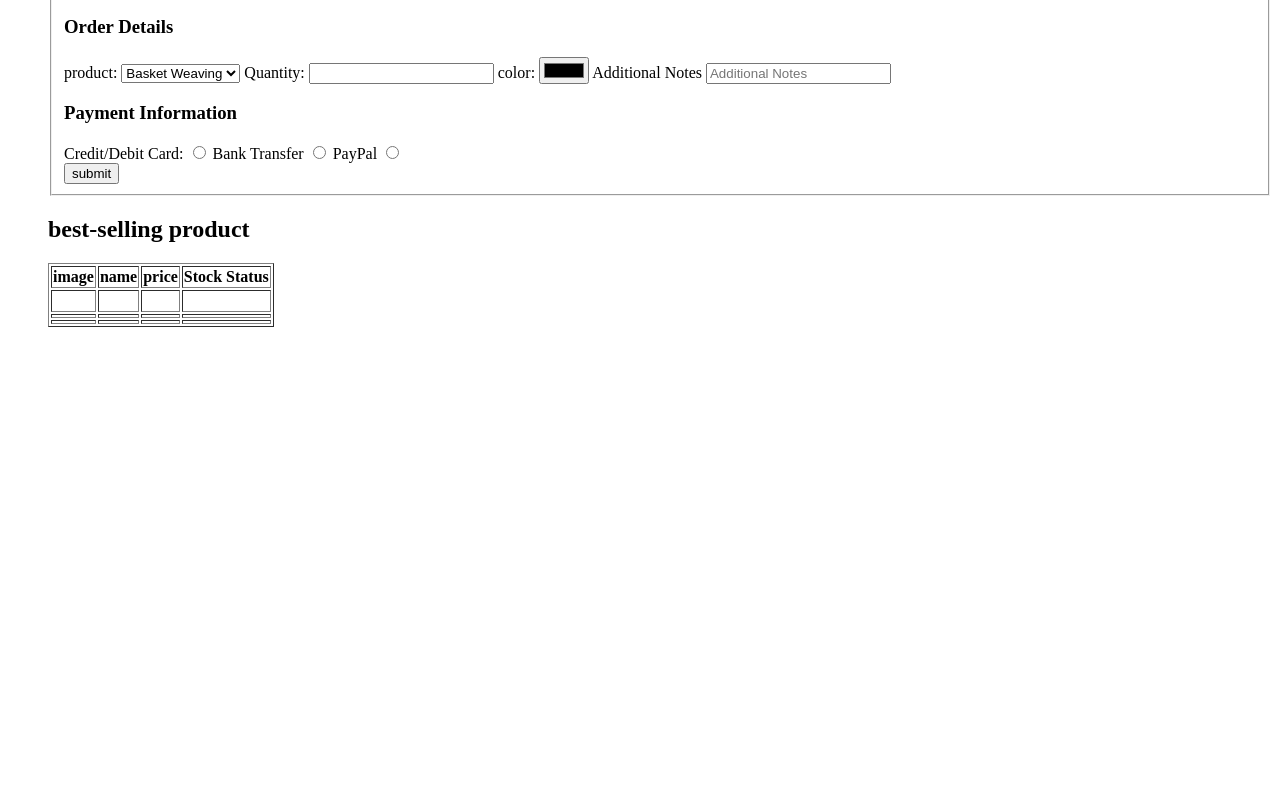
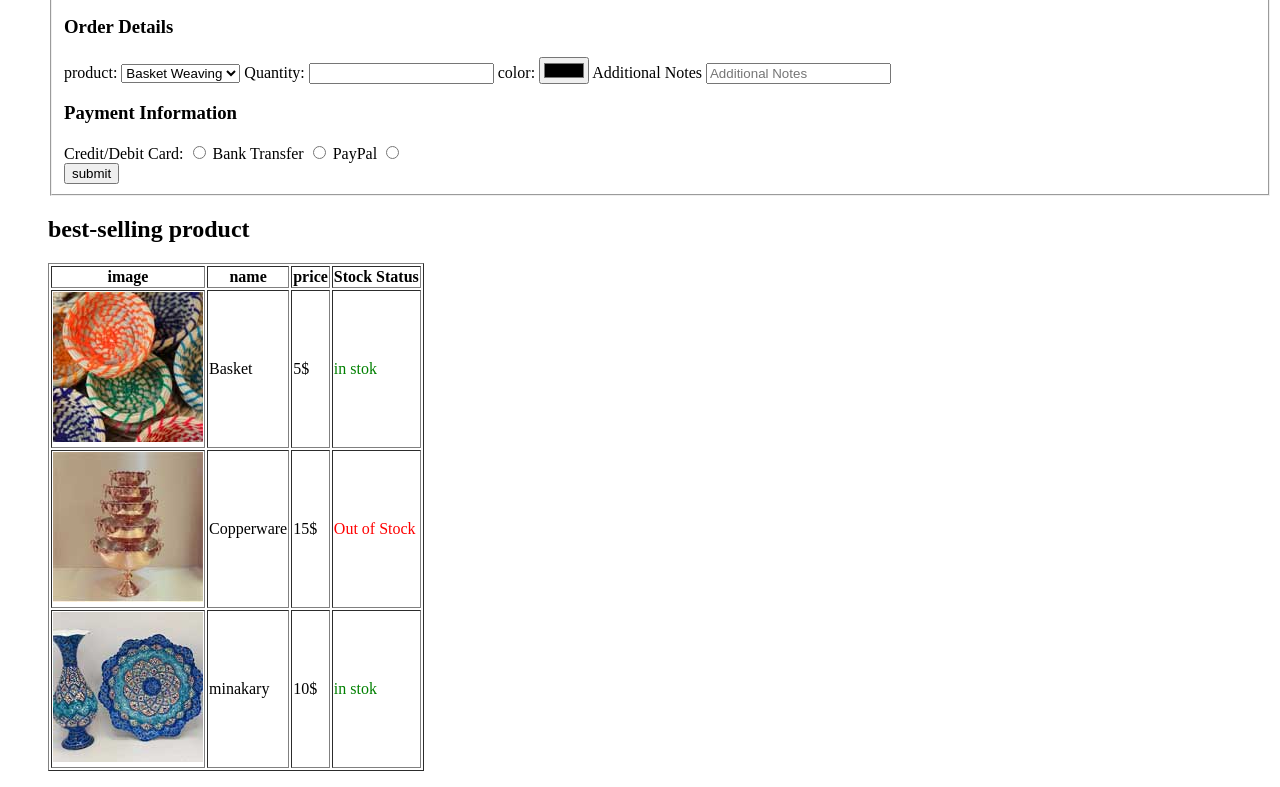
Before and after one commit to behnoush-salehiyan/assignment-1, a plain HTML site: page Order-Page.html in a window 1280 px wide. Shown: the part 829-1616 px from the top of the page. Before the commit the page ends 1172 px from the top, so only its background shows below. Drawn offline with Linux system fonts and the light colour scheme.

Commit message:
FILL TABEL

```diff
--- a/Order-Page.html
+++ b/Order-Page.html
@@ -131,23 +131,23 @@
           <tbody>
             <tr>
               <td>
-                <img src="" alt="">
+                <img src="./image/حصیر.jpg" alt="">
               </td>
-              <td></td>
-              <td></td>
-              <td></td>
+              <td>Basket</td>
+              <td>5$</td>
+              <td style="color: green;">in stok</td>
             </tr>
             <tr>
-              <td></td>
-              <td></td>
-              <td></td>
-              <td></td>
+              <td><img src="./image/مس.jpg" alt=""></td>
+              <td>Copperware</td>
+              <td>15$</td>
+              <td style="color:red;">Out of Stock</td>
             </tr>
             <tr>
-              <td></td>
-              <td></td>
-              <td></td>
-              <td></td>
+              <td><img src="./image/مینا.jpg" alt=""></td>
+              <td>minakary</td>
+              <td>10$</td>
+              <td style="color: green;">in stok</td>
             </tr>
           </tbody>
         </table>
```
